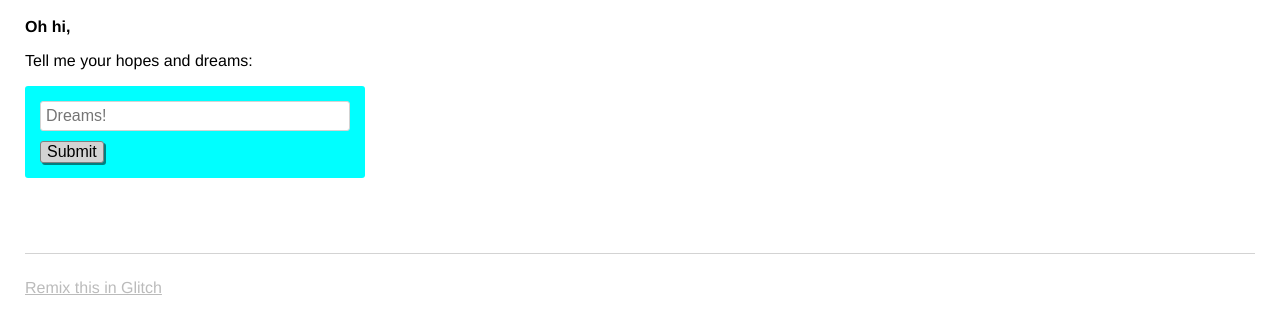
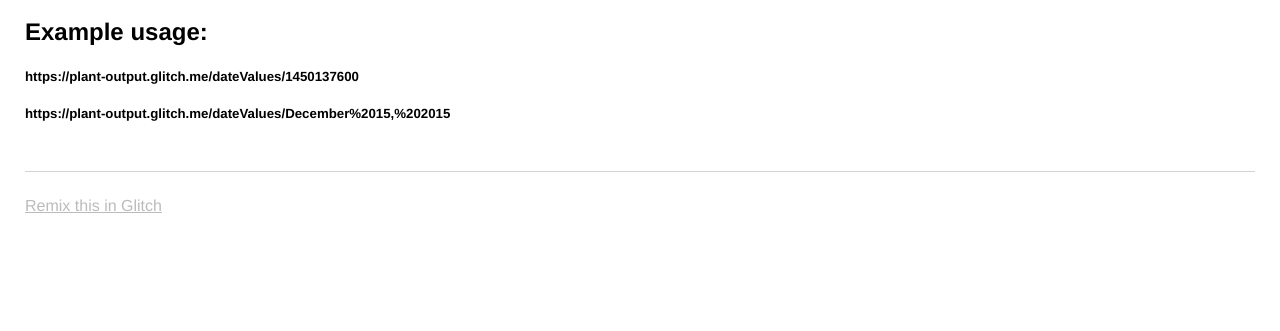
Before and after one commit to WorldPierce/timeStamp, a website: page views/index.html in a window 1280 px wide. Shown: the part 65-396 px from the top of the page. Drawn offline with nearby package versions, Linux system fonts and the light colour scheme; no server answers.

Commit message:
Checkpoint

```diff
--- a/server.js
+++ b/server.js
@@ -36,6 +36,12 @@
     var naturalDate = new Date(dateVal);
     naturalDate = naturalDate.toLocaleDateString("en-us", dateFormat);
     var unixDate = new Date(dateVal).getTime()/1000;
+    console.log(unixDate.toString());
+    if(unixDate.toString() == "NaN"){
+      console.log("null");
+      naturalDate = null;
+      unixDate = null;
+    }
   }
   else{
     var unixDate = dateVal;
--- a/views/index.html
+++ b/views/index.html
@@ -26,16 +26,14 @@
     </header>
 
     <main>
-      <p class="bold">Oh hi,</p>
-      <p>Tell me your hopes and dreams:</p>
-      <form>
-        <input type="text" maxlength="100" placeholder="Dreams!">
-        <button type="submit">Submit</button>
-      </form>
-      <section class="dreams">
-        <ul id="dreams">
-        </ul>
-      </section>
+
+      <h2>Example usage:</h2>
+      <h5>
+        https://plant-output.glitch.me/dateValues/1450137600
+      </h5>
+      <h5>
+        https://plant-output.glitch.me/dateValues/December%2015,%202015
+      </h5>
     </main>
 
     <footer>
```
